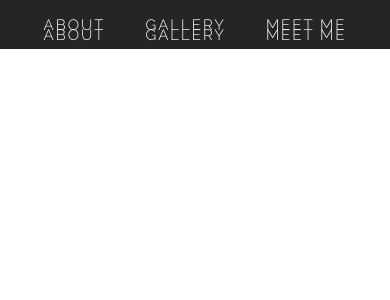
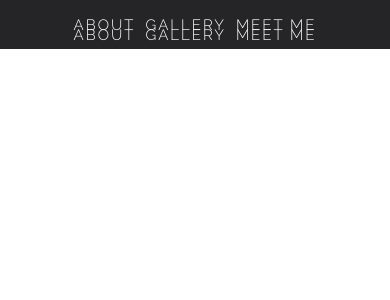
Before and after one commit to stormcloud266/vue-gallery, a Nuxt app: page /about in a window 390 px wide. Shown: the top 300 px of the page. Built offline with nearby package versions, Linux system fonts and the light colour scheme.

Commit message:
fix nav mobile

```diff
--- a/components/SiteFooter.vue
+++ b/components/SiteFooter.vue
@@ -39,4 +39,12 @@ a {
   letter-spacing: 2px;
   font-size: 1.5rem;
 }
+@media screen and (max-width: 600px) {
+  li {
+    margin: 0 1rem 0 0;
+  }
+  li:last-child {
+    margin:0;
+  }
+}
 </style>
--- a/components/SiteHeader.vue
+++ b/components/SiteHeader.vue
@@ -44,8 +44,12 @@ a {
   font-size: 1.5rem;
 }
 
-.logo {
-  font-weight: 700;
-  text-transform: uppercase;
+@media screen and (max-width: 600px) {
+  li {
+    margin: 0 1rem 0 0;
+  }
+  li:last-child {
+    margin:0;
+  }
 }
 </style>
--- a/pages/index.vue
+++ b/pages/index.vue
@@ -138,6 +138,7 @@ export default {
   position: absolute !important;
   z-index: 0;
   height: 100%;
+  width: 100%;
 }
 
 .hero__image img {
@@ -181,5 +182,8 @@ h1 {
   .hero {
     height: 48rem;
   }
+  h1 {
+    font-size: 2.8rem;
+  }
 }
 </style>
```
